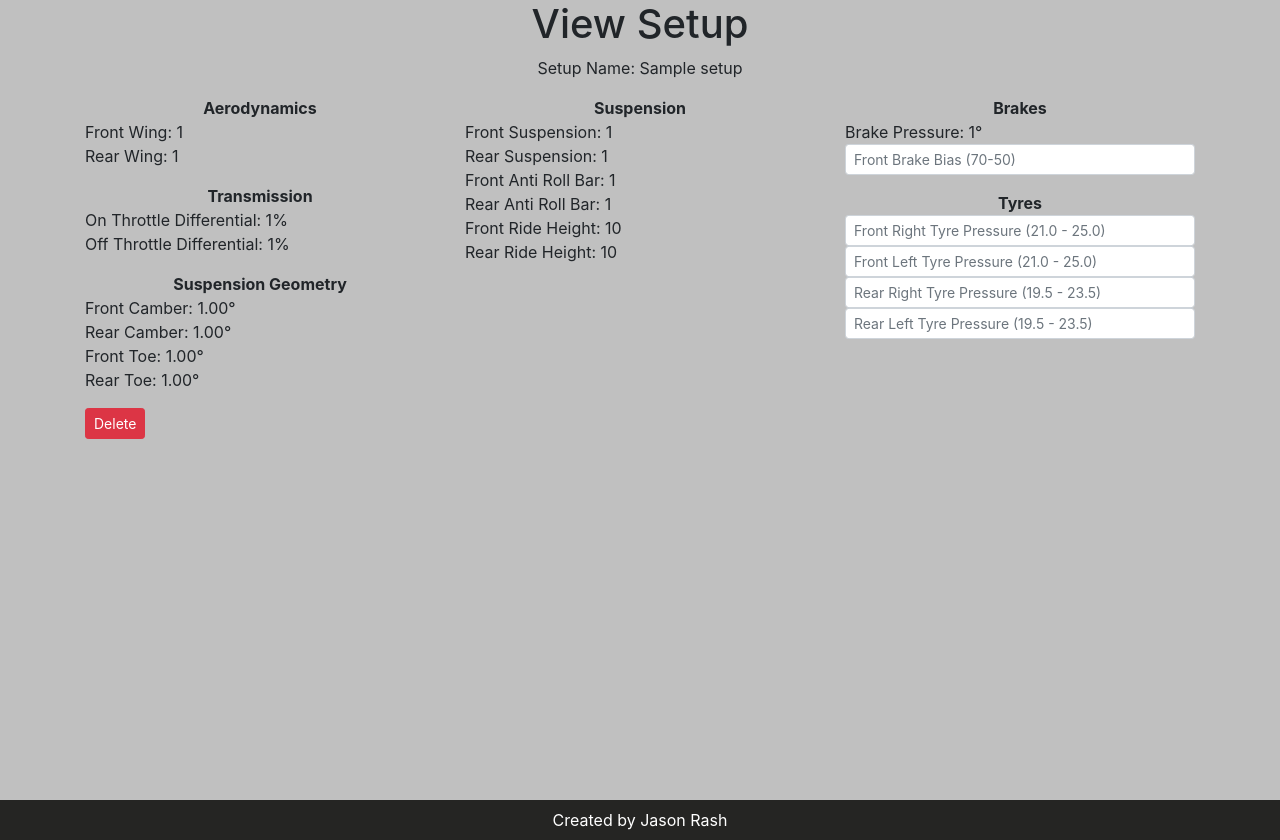
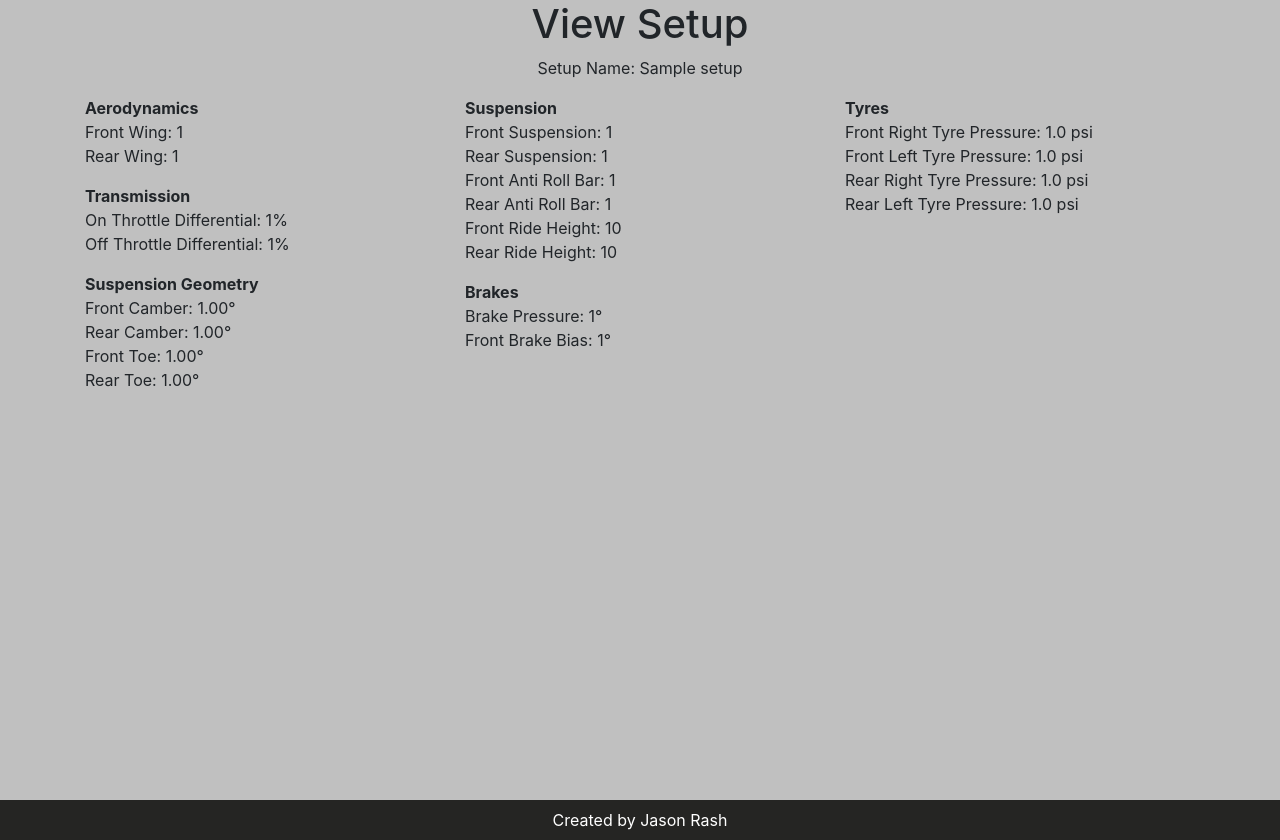
Before and after one commit to JasonMRash/simStatistician, a PHP site: page /viewsetup.php?id=1 in a window 1280 px wide. Shown: the part 63-903 px from the top of the page. Run offline with PHP 8.4, Linux system fonts and the light colour scheme; the visitor is signed in with stand-in values (Sample User, id 1); tables that the repository leaves empty hold one stand-in row (values such as "Sample post").

Commit message:
all tables create, read, and delete work

```diff
--- a/includes/addsetup.inc.php
+++ b/includes/addsetup.inc.php
@@ -36,7 +36,7 @@
     }
     else {
 
-      $sql = "SELECT nameSetups FROM Setups WHERE nameSetups=? & idUsers=?";
+      $sql = "SELECT nameSetups FROM Setups WHERE nameSetups=? AND idUsers=?";
       $stmt = mysqli_stmt_init($conn);
       if (!mysqli_stmt_prepare($stmt, $sql)) {
         header("Location: ../setups.php?error=sqlerror".mysqli_error($conn));
@@ -47,8 +47,9 @@
         mysqli_stmt_execute($stmt);
         mysqli_stmt_store_result($stmt);
         $resultCheck = mysqli_stmt_num_rows($stmt);
+        echo ''.$resultCheck;
         if ($resultCheck > 0) {
-          header("Location: ../setups.php?error=alreadyexists");
+          // header("Location: ../setups.php?error=alreadyexists");
           exit();
         }
         else {
--- a/includes/viewallraces.inc.php
+++ b/includes/viewallraces.inc.php
@@ -17,7 +17,7 @@
     <td>'.$row['date'].'</td>
     <td>'.$row['trackName'].'</td>
     <td>'.$row['setupName'].'</td>
-    <td><a class="btn btn-sm btn-light" href="viewraces.php?id='.$row['idRaces'].'">View</a></td>
-    <td><a class="btn btn-sm btn-warning" href="includes/deleteraces.inc.php?id='.$row['idRaces'].'">Delete</a></td>
+    <td><a class="btn btn-sm btn-light" href="viewrace.php?id='.$row['idRaces'].'">View</a></td>
+    <td><a class="btn btn-sm btn-warning" href="includes/deleterace.inc.php?id='.$row['idRaces'].'">Delete</a></td>
     </tr>';
    }
--- a/races.php
+++ b/races.php
@@ -74,7 +74,7 @@
                     <strong>Race Date</strong>
                   </div>
                   <div>
-                    <input class="form-control form-control-sm" type="date" title="Race Date" name="date">
+                    <input class="form-control form-control-sm" type="date" title="Race Date" name="raceDate">
                   </div>
                   <div class="text-center">
                     <strong>Track Name</strong>
--- a/simstatistician.sql
+++ b/simstatistician.sql
@@ -90,6 +90,6 @@
 
   FOREIGN KEY (idUsers) REFERENCES Users (idUsers) ON DELETE CASCADE,
   FOREIGN KEY (idGames) REFERENCES Games (idGames) ON DELETE CASCADE,
-  FOREIGN KEY (idSetups) REFERENCES Setups (idSetups) ON DELETE NO ACTION,
+  FOREIGN KEY (idSetups) REFERENCES Setups (idSetups) ON DELETE SET NULL,
   PRIMARY KEY (idRaces)
 ) ENGINE=InnoDB DEFAULT CHARSET=utf8mb4;
--- a/viewsetup.php
+++ b/viewsetup.php
@@ -25,67 +25,40 @@
               $result = mysqli_stmt_get_result($stmt);
               if ($row = mysqli_fetch_assoc($result)) {
                 echo '<p class="text-center">Setup Name: '.$row['nameSetups'].'</p>
-                <div class="row justify-content-center">
+                <div class="row">
                 <div class="col-lg">
-                  <div class="text-center">
-                    <strong class="justify-content-center">Aerodynamics</strong>
-                  </div>
-                  <div>
-                    <p>Front Wing: '.$row['frontWing'].'</br>
-                    Rear Wing: '.$row['rearWing'].'</p>
-                  </div>
-                  <div class="text-center">
-                    <strong class="justify-content-center">Transmission</strong>
-                  </div>
-                <div>
+                  <strong>Aerodynamics</strong>
+                  <p>Front Wing: '.$row['frontWing'].'</br>
+                  Rear Wing: '.$row['rearWing'].'</p>
+                  <strong>Transmission</strong>
                   <p>On Throttle Differential: '.$row['onThrottleDiff'].'%</br>
                   Off Throttle Differential: '.$row['offThrottleDiff'].'%</p>
-                </div>
-                <div class="text-center">
-                  <strong class="justify-content-center">Suspension Geometry</strong>
-                </div>
-                <div>
+                  <strong>Suspension Geometry</strong>
                   <p>Front Camber: '.$row['frontCamber'].'&#176<br>
                   Rear Camber: '.$row['rearCamber'].'&#176<br>
                   Front Toe: '.$row['frontToe'].'&#176<br>
                   Rear Toe: '.$row['rearToe'].'&#176</p>
                 </div>
-                </div>
-              <div class="col-lg">
-
-                <div class="text-center">
-                  <strong class="justify-content-center">Suspension</strong>
-                </div>
-                <div>
+                <div class="col-lg">
+                  <strong>Suspension</strong>
                   <p>Front Suspension: '.$row['frontSuspension'].'<br>
                   Rear Suspension: '.$row['rearSuspension'].'<br>
                   Front Anti Roll Bar: '.$row['frontAntiRoll'].'<br>
                   Rear Anti Roll Bar: '.$row['rearAntiRoll'].'<br>
                   Front Ride Height: '.$row['frontRideHeight'].'<br>
                   Rear Ride Height: '.$row['rearRideHeight'].'</p>
+                  <strong class="justify-content-center">Brakes</strong>
+                  <p>Brake Pressure: '.$row['brakePressure'].'&#176<br>
+                  Front Brake Bias: '.$row['frontBrakeBias'].'&#176</p>
                 </div>
-              </div>
-              <div class="col-lg">
-                <div class="text-center">
-                  <strong class="justify-content-center">Brakes</strong>
+                <div class="col-lg">
+                  <strong>Tyres</strong>
+                  <p>Front Right Tyre Pressure: '.$row['frontRightPressure'].' psi<br>
+                  Front Left Tyre Pressure: '.$row['frontLeftPressure'].' psi<br>
+                  Rear Right Tyre Pressure: '.$row['rearRightPressure'].' psi<br>
+                  Rear Left Tyre Pressure: '.$row['rearLeftPressure'].' psi</p>
                 </div>
-                <div class="">
-                  <p>Brake Pressure: '.$row['brakePressure'].'&#176<br>
-                  <input class="form-control form-control-sm" type="number" min="50" max="70" title="Front Brake Bias" name="frontBrakeBias" placeholder="Front Brake Bias (70-50)">
-                </div>
-                <div class="text-center">
-                  <strong class="justify-content-center">Tyres</strong>
-                </div>
-                <div class="">
-                  <input class="form-control form-control-sm" type="number" min="21.0" max="25.0" step="0.1" name="frontRightPressure" placeholder="Front Right Tyre Pressure (21.0 - 25.0)">
-                  <input class="form-control form-control-sm" type="number" min="21.0" max="25.0" step="0.1" name="frontLeftPressure" placeholder="Front Left Tyre Pressure (21.0 - 25.0)">
-                  <input class="form-control form-control-sm" type="number" min="19.5" max="23.5" step="0.1" name="rearRightPressure" placeholder="Rear Right Tyre Pressure (19.5 - 23.5)">
-                  <input class="form-control form-control-sm" type="number" min="19.5" max="23.5" step="0.1" name="rearLeftPressure" placeholder="Rear Left Tyre Pressure (19.5 - 23.5)">
-                </div>
-              </div>
-              </div>
-                <td><a class="btn btn-sm btn-danger" href="includes/deletegame.inc.php?id='.$row['idGames'].'">Delete</a></td>
-                </tr>';
+                </div>';
             }
             }
           }
```
Also changed, not shown: includes/addrace.inc.php (+4 -4 lines), includes/deleterace.inc.php (added, +15 -0 lines), viewrace.php (added, +102 -0 lines).
